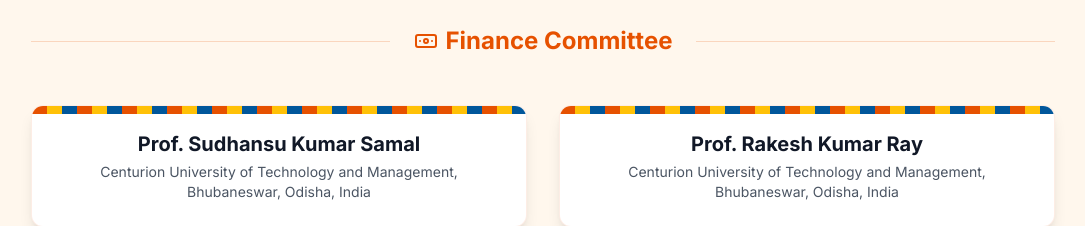
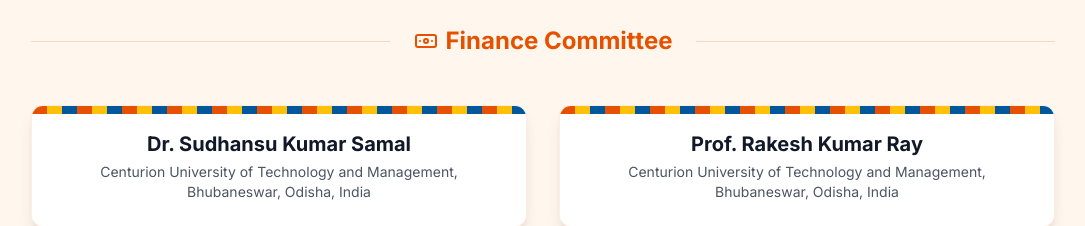
Before and after one commit to saneevdas123/ResGenXAI-2025, a Next.js app: page /committees in a window 1280 px wide. Shown: the part 4360-4586 px from the top of the page, without its empty margins (97-1182 px from the left). Built offline with nearby package versions, Linux system fonts and the light colour scheme; a web font is replaced by a local one.

Commit message:
Update finance.tsx

```diff
--- a/app/components/finance.tsx
+++ b/app/components/finance.tsx
@@ -10,7 +10,7 @@ export default function Finance() {
   })
 
  const committeeMembers = [
-  { "name": "Prof. Sudhansu Kumar Samal", "affiliation": "Centurion University of Technology and Management, Bhubaneswar, Odisha, India" },
+  { "name": "Dr. Sudhansu Kumar Samal", "affiliation": "Centurion University of Technology and Management, Bhubaneswar, Odisha, India" },
   { "name": "Prof. Rakesh Kumar Ray", "affiliation": "Centurion University of Technology and Management, Bhubaneswar, Odisha, India" }
 ];
 
```
